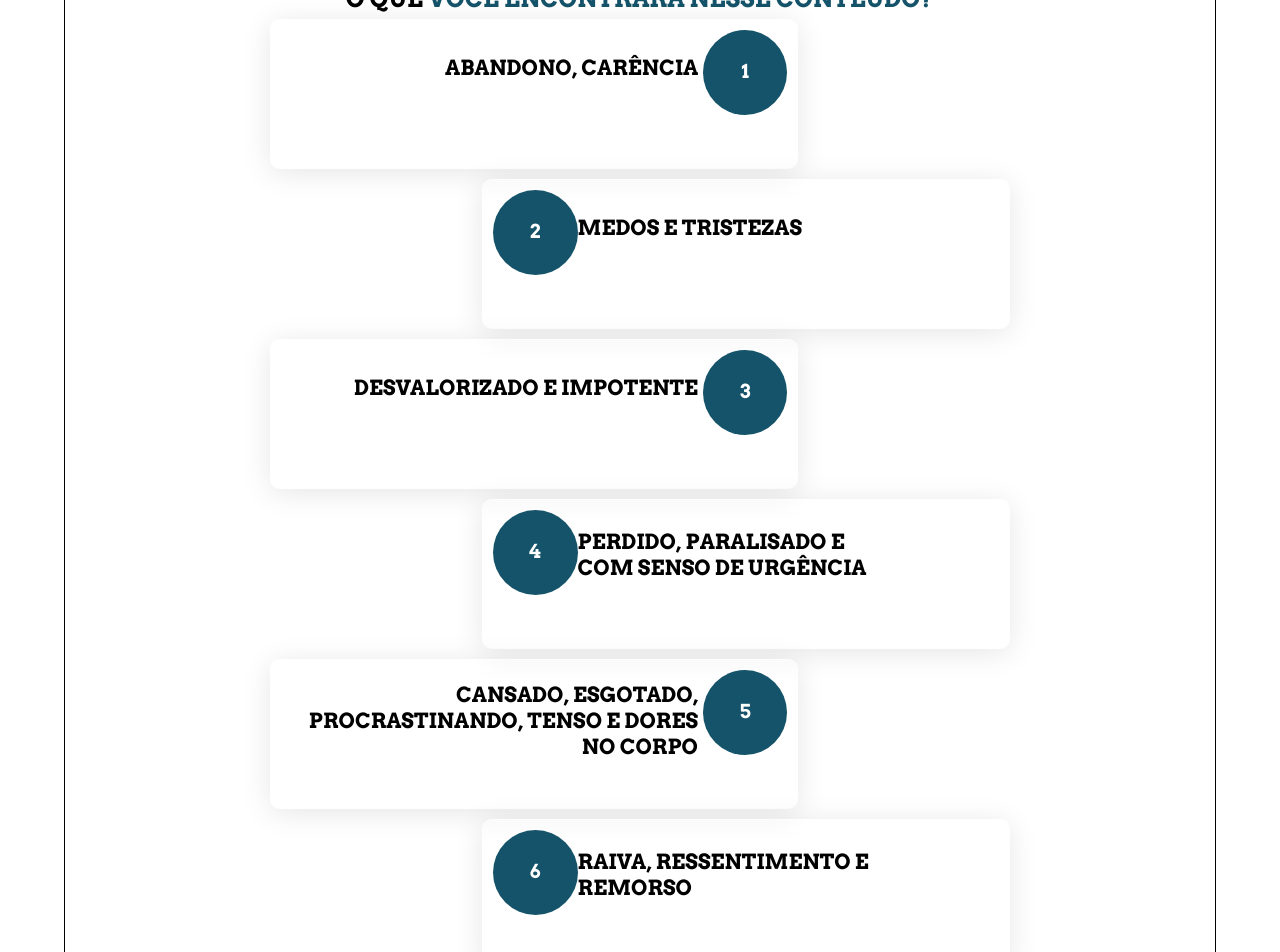
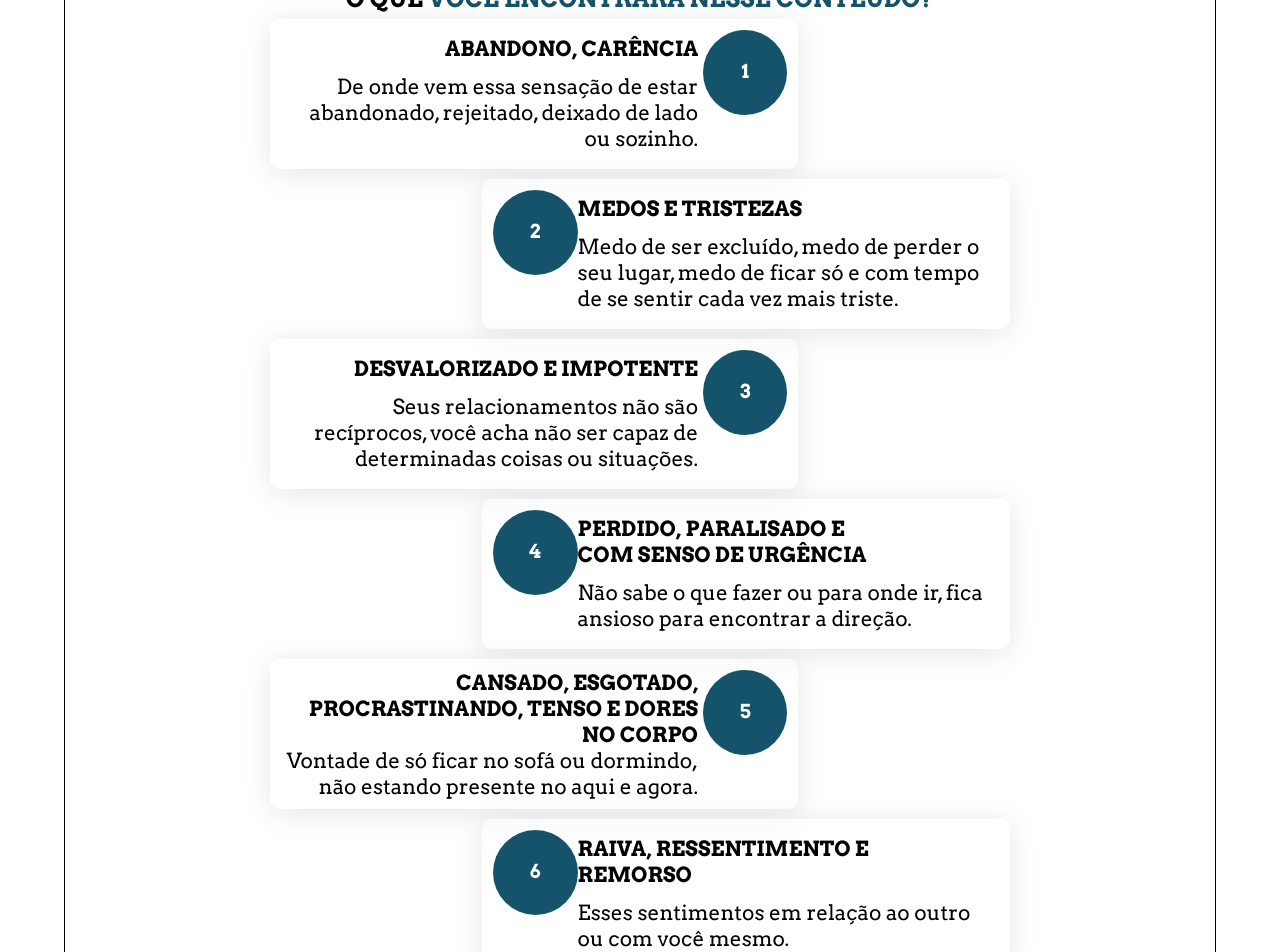
Before and after one commit to suzanaBeukhof/suzana_beukhof, a React (Vite) app: page / in a window 1280 px wide. Shown: the part 3640-4592 px from the top of the page. Built offline with nearby package versions, Linux system fonts and the light colour scheme.

Commit message:
adição da descrição

```diff
--- a/src/components/whatIsFamilyConstellationFolder/index.jsx
+++ b/src/components/whatIsFamilyConstellationFolder/index.jsx
@@ -16,6 +16,7 @@ export const WhatIsFamilyConstellationFolder = () => {
             id: 1,
             class: "impar",
             title: 'ABANDONO, CARÊNCIA',
+            description: "De onde vem essa sensação de estar abandonado, rejeitado, deixado de lado ou sozinho.",
             modalDescriptionOne: "Introdução: A sensação de abandono e carência é uma experiência humana profundamente enraizada em nossas emoções e psicologia. Todos nós, em algum momento da vida, já experimentamos a sensação de sermos deixados de lado ou nos sentirmos sozinhos. Essa emoção complexa pode ter diversas origens e manifestações, e é importante compreender suas raízes para lidar de forma mais saudável com ela.",
             modalDescriptionTwo: "Origens Familiares: Muitas vezes, a sensação de abandono e carência tem suas raízes na infância. A maneira como fomos criados por nossos pais ou cuidadores pode influenciar significativamente como nos relacionamos com os outros no futuro. Se não recebemos a atenção e o apoio emocional necessários na infância, podemos desenvolver uma sensação de carência que perdura ao longo da vida.",
             modalDescriptionTree: "Relações Pessoais: Relações interpessoais desafiadoras ou traumáticas também podem contribuir para sentimentos de abandono e carência. Um término de relacionamento, a perda de um ente querido ou a sensação de ser excluído socialmente podem intensificar essa sensação.",
@@ -32,6 +33,7 @@ export const WhatIsFamilyConstellationFolder = () => {
             id: 2,
             class:"par",
             title: 'MEDOS E TRISTEZAS',
+            description: "Medo de ser excluído, medo de perder o seu lugar, medo de ficar só e com tempo de se sentir cada vez mais triste.",
             modalDescriptionOne: "Os medos e a tristeza são emoções intrincadamente entrelaçadas na experiência humana. Muitas vezes, esses sentimentos surgem de situações complexas e desafiadoras que todos enfrentamos em algum momento da vida. Vamos explorar três aspectos específicos dessas emoções: o medo de ser excluído, o medo de perder o seu lugar e o medo de ficar só, e como, com o tempo, podem se tornar fontes de tristeza.",
             modalDescriptionTwo: "1. Medo de ser excluído: O medo de ser excluído é uma emoção profundamente arraigada em nossa natureza social. Desde os tempos primitivos, a exclusão de um grupo pode significar uma diferença entre sobreviver ou perecer. Mesmo nos dias de hoje, esse medo persiste, alimentado pelas redes sociais, ambientes de trabalho e círculos sociais. O recebimento de ser rejeitado pode levar ao isolamento emocional, ao conformismo e à falta de desvios. A busca incessante por facilidades muitas vezes nos afasta de quem realmente somos.",
             modalDescriptionTree: "2. Medo de perder o seu lugar: O medo de perder o seu lugar é um medo que se relaciona com a nossa identidade e pertencimento em um grupo ou contexto específico. Isso pode estar ligado a carreira, amizades, família ou qualquer outro círculo significativo. O recebimento de perder esse lugar muitas vezes nos leva a fazer sacrifícios, conformando-nos com situações insatisfatórias apenas para manter nosso status quo. No entanto, esse medo pode nos aprisionar em situações que não nos fazem felizes, gerando uma sensação de tristeza persistente.",
@@ -44,6 +46,7 @@ export const WhatIsFamilyConstellationFolder = () => {
             id: 3,
             class: "impar",
             title: 'DESVALORIZADO E IMPOTENTE',
+            description: "Seus relacionamentos não são recíprocos, você acha não ser capaz de determinadas coisas ou situações.",
             modalDescriptionOne: "Muitas pessoas enfrentam momentos em que se sentem desvalorizadas e impotentes em seus relacionamentos. Esses sentimentos surgem quando percebemos que o investimento emocional, esforço ou atenção que podem oferecer não é correspondido da mesma forma pelos outros. Aqui, exploraremos essa situação desafiadora e como ela pode impactar a autoestima e a autoconfiança.",
             modalDescriptionTwo: "1. Desvalorizado: Sentir-se desvalorizado em um relacionamento pode ser uma experiência dolorosa. Isso ocorre quando você percebe que suas necessidades, sentimentos e contribuições não são reconhecidos ou valorizados por outro. Pode levar a uma sensação de invisibilidade e desânimo. Muitas vezes, esse sentimento está associado a um desejo profundo de ser apreciado e respeitado por quem você é e pelo que faz.",
             modalDescriptionTree: "2. Impotência: A sensação de impotência surge quando você se percebe incapaz de mudar a dinâmica de um relacionamento que não é recíproco. Pode parecer que não importa o quanto você tente ou se force, uma situação não melhorada. Isso pode minar sua autoconfiança e autoeficácia, fazendo com que você duvide de suas habilidades e competências.",
@@ -60,6 +63,7 @@ export const WhatIsFamilyConstellationFolder = () => {
             id: 4,
             class:"par",
             title: 'PERDIDO, PARALISADO E COM SENSO DE URGÊNCIA',
+            description: "Não sabe o que fazer ou para onde ir, fica ansioso para encontrar a direção.",
             modalDescriptionOne: "Sentir-se perdido e paralisado com um senso de urgência pode ser uma experiência avassaladora. Essa combinação de emoções ocorre muitas vezes quando enfrentamos um momento de incerteza ou desafio em nossas vidas. Aqui estão algumas estratégias para ajudar a lidar com essa situação:",
             modalDescriptionTwo: "1. Aceite suas emoções: Primeiro, é importante refletir e aceitar seus sentimentos de perda e paralisia. Essas emoções são normais em momentos de incerteza e pressão. Não se é culpado por senti-las.",
             modalDescriptionTree: "2. Divida em passos menores: Às vezes, uma sensação de urgência pode ser avassaladora porque você está pensando em toda a situação como um todo. Tente dividir o problema em pequenas etapas ou tarefas que você pode abordar gradualmente. Isso tornará a situação mais manejável.",
@@ -75,6 +79,7 @@ export const WhatIsFamilyConstellationFolder = () => {
             id: 5,
             class: "impar",
             title: 'CANSADO, ESGOTADO, PROCRASTINANDO, TENSO E DORES NO CORPO',
+            description: "Vontade de só ficar no sofá ou dormindo, não estando presente no aqui e agora.",
             modalDescriptionOne: "Sentir-se latas",
             modalDescriptionTwo: "1. Priorize o descanso: Pequenas pausas durante o dia.",
             modalDescriptionTree: "2. Gerenciar o estresse: Identifique as fontes de estresse em sua vida e busque estratégias para lidar com elas. Isso pode incluir técnicas de relaxamento, meditação ou exercícios de respiração. Pratique o autocuidado regularmente.",
@@ -90,6 +95,7 @@ export const WhatIsFamilyConstellationFolder = () => {
             id: 6,
             class:"par",
             title: 'RAIVA, RESSENTIMENTO E REMORSO',
+            description: "Esses sentimentos em relação ao outro ou com você mesmo.",
             modalDescriptionOne: "A raiva, o ressentimento e o remorso são emoções complexas que todos nós experimentamos em algum momento da vida. Cada uma delas tem suas próprias características e origens. Vamos explorar cada uma dessas emoções:",
             modalDescriptionTwo: "1. Raiva: A raiva é uma emoção normal e natural que todos os seres humanos experimentam. Ela pode ser desencadeada por uma série de fatores, como frustração, injustiça, irritação ou ameaça percebida. A raiva pode variar de leve irritação a uma explosão intensa de emoção. É importante lembrar que a raiva em si não é necessariamente prejudicial; é a maneira como expressamos e lidamos com ela que pode ser construtiva ou destrutiva.",
             modalDescriptionTree: "2. Ressentimento: O ressentimento é uma emoção que se desenvolve ao longo do tempo, muitas vezes como resultado de feridas emocionais não resolvidas. Pode ocorrer quando sentimos que fomos injustiçados, maltratados ou desconsiderados por alguém ou por uma situação. O ressentimento pode ser prejudicial porque, se não for tratado, pode corroer os relacionamentos e prejudicar nossa saúde emocional.",
```
